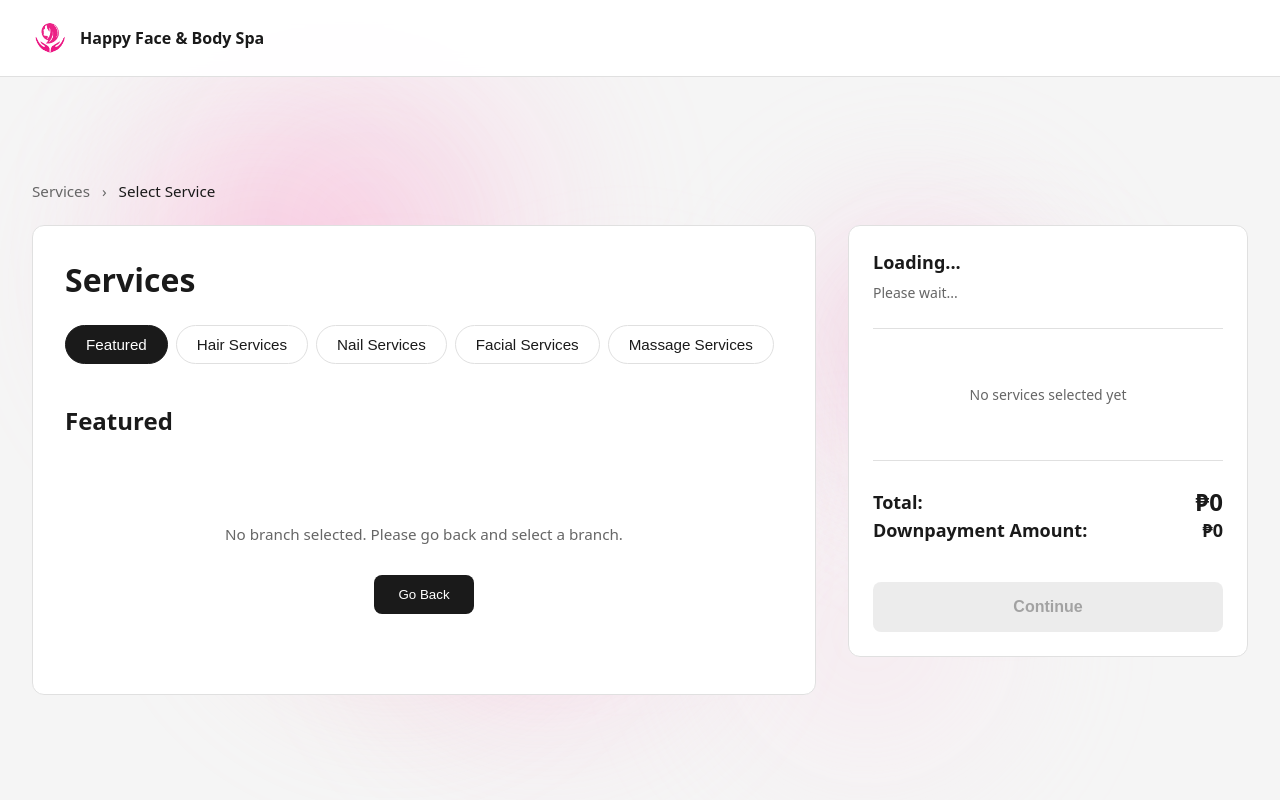
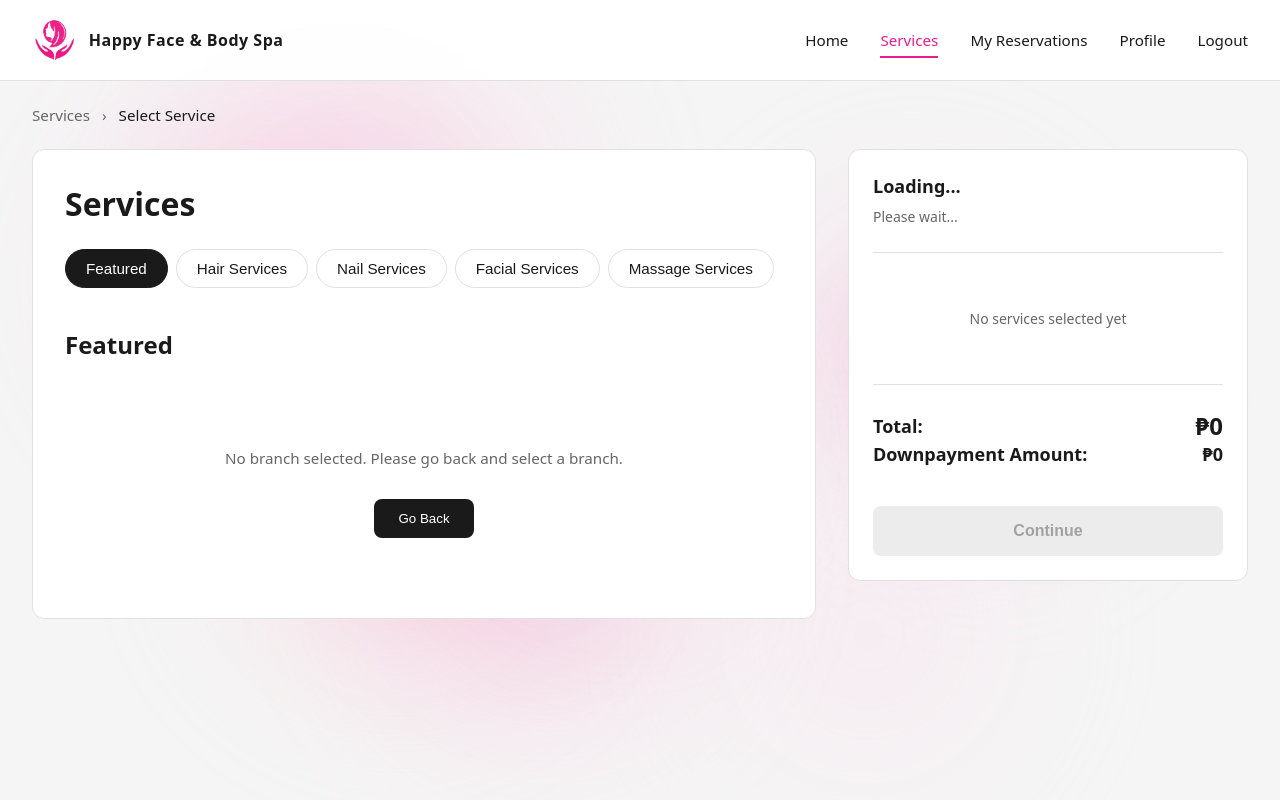
Before and after one commit to vinso0/HFABS-RESERVATION-SYSTEM, a PHP site: page /HFABS/views/services.html in a window 1280 px wide. Run offline with PHP 8.4, Linux system fonts and the light colour scheme.

Commit message:
Fix some customer navbar issue (#9)
* revised ui design of pages

* clean eye toggle button for password fields

* revised landing page

* added services page

* revised services page

* remove the alert in auth.js

* revising services

* complete flow of reservation and payment processing using PayMongo.

* fixed register page username field name

* fixed the saving of customer info for registration

* payment js

* Add admin dashboard and remove secrets

* revised admin reservation page

* fix customer home backgound bubbles

* new db

* Added admin services pages and fixed some issue

* fixed admin-sidebar issue

* Refactors in UI of Customer Side and added new 'My Reservation Page'

* Fixed customer issue

---------

Co-authored-by: V1NSOO <arvinsocao14@gmail.com>

```diff
--- a/frontend/index.html
+++ b/frontend/index.html
@@ -21,12 +21,14 @@
     <header class="header">
       <div class="header-container">
         <div class="brand">
+          <a href="./index.html">
             <img
               src="./public/img/HFABS-LOGO.png"
               alt="Happy Face & Body Spa"
               class="brand-logo"
             />
             <span class="brand-name">Happy Face & Body Spa</span>
+          </a>
         </div>
 
         <nav class="nav">
--- a/frontend/public/css/landing.css
+++ b/frontend/public/css/landing.css
@@ -1,3 +1,18 @@
+/* --- Brand Link and Layout Adjustments --- */
+.brand a {
+  outline: 2px solid transparent !important;
+  outline-offset: 2px;
+  display: flex;
+  align-items: center;
+  text-decoration: none;
+}
+
+.brand-logo {
+  height: 48px;
+  width: auto;
+  margin-right: 12px;
+  display: block;
+}
 *,
 *::before,
 *::after {
@@ -209,6 +224,8 @@
   font-weight: 600;
   font-size: 1rem;
   color: var(--text-main);
+  letter-spacing: 0.5px;
+  font-family: var(--font-main);
 }
 
 .nav {
--- a/frontend/public/css/services.css
+++ b/frontend/public/css/services.css
@@ -168,7 +168,7 @@
   background: rgba(255, 255, 255, 0.95);
   backdrop-filter: blur(10px);
   border-bottom: 1px solid #e0e0e0;
-  padding: 1.25rem 2rem;
+  padding: 1rem 2rem 1rem 2rem;
   position: sticky;
   top: 0;
   z-index: 100;
@@ -182,22 +182,27 @@
   justify-content: space-between;
 }
 
-.brand {
+.brand a {
+  outline: 2px solid transparent !important;
+  outline-offset: 2px;
   display: flex;
   align-items: center;
-  gap: 0.75rem;
+  text-decoration: none;
 }
 
 .brand-logo {
-  width: 36px;
-  height: 36px;
-  object-fit: contain;
+  height: 48px;
+  width: auto;
+  margin-right: 12px;
+  display: block;
 }
 
 .brand-name {
   font-weight: 600;
   font-size: 1rem;
   color: var(--text-main);
+  letter-spacing: 0.5px;
+  font-family: var(--font-main);
 }
 
 .nav {
@@ -221,6 +226,7 @@
 /* Main Content */
 main {
   position: relative;
+  padding: 0;
   z-index: 1;
 }
 
--- a/frontend/views/customer-dashboard.html
+++ b/frontend/views/customer-dashboard.html
@@ -27,8 +27,10 @@
   <header class="header">
     <div class="header-container">
       <div class="brand">
-        <img src="../public/img/HFABS-LOGO.png" alt="Happy Face & Body Spa" class="brand-logo" />
-        <span class="brand-name">Happy Face & Body Spa</span>
+        <a href="./customer-home.php">
+          <img src="../public/img/HFABS-LOGO.png" alt="Happy Face & Body Spa" class="brand-logo" />
+          <span class="brand-name">Happy Face & Body Spa</span>
+        </a>
       </div>
 
       <nav class="nav">
--- a/frontend/views/customer-home.php
+++ b/frontend/views/customer-home.php
@@ -35,8 +35,10 @@
   <header class="header">
     <div class="header-container">
       <div class="brand">
-        <img src="../public/img/HFABS-LOGO.png" alt="Happy Face & Body Spa" class="brand-logo" />
-        <span class="brand-name">Happy Face & Body Spa</span>
+        <a href="./customer-home.php">
+          <img src="../public/img/HFABS-LOGO.png" alt="Happy Face & Body Spa" class="brand-logo" />
+          <span class="brand-name">Happy Face & Body Spa</span>
+        </a>
       </div>
 
       <nav class="nav">
--- a/frontend/views/services.html
+++ b/frontend/views/services.html
@@ -22,14 +22,19 @@
     <header class="header">
       <div class="header-container">
         <div class="brand">
-          <img
-            src="../public/img/HFABS-LOGO.png"
-            alt="Happy Face & Body Spa"
-            class="brand-logo"
-            href="./customer-home.php"
-          />
-          <span class="brand-name">Happy Face & Body Spa</span>
+          <a href="./customer-home.php">
+            <img src="../public/img/HFABS-LOGO.png" alt="Happy Face & Body Spa" class="brand-logo" />
+            <span class="brand-name">Happy Face & Body Spa</span>
+          </a>
         </div>
+
+        <nav class="nav">
+          <a href="./customer-home.php" class="nav-link">Home</a>
+          <a href="./services.html" class="nav-link active">Services</a>
+          <a href="./customer-dashboard.html" class="nav-link">My Reservations</a>
+          <a href="./customer-profile.html" class="nav-link">Profile</a>
+          <a href="/HFABS/backend/public/index.php?url=auth/logout" class="nav-link">Logout</a>
+        </nav>
 
         <!-- BURGER MENU BUTTON -->
         <button class="burger-menu" id="burger-menu" aria-label="Toggle menu">
```
Also changed, not shown: frontend/public/js/payment.js (+34 -12 lines), frontend/views/booking.html (+10 -0 lines), frontend/views/payment.html (+10 -0 lines), frontend/views/success.html (+89 -4 lines). Lines whose indentation alone changed are shown as unchanged.
